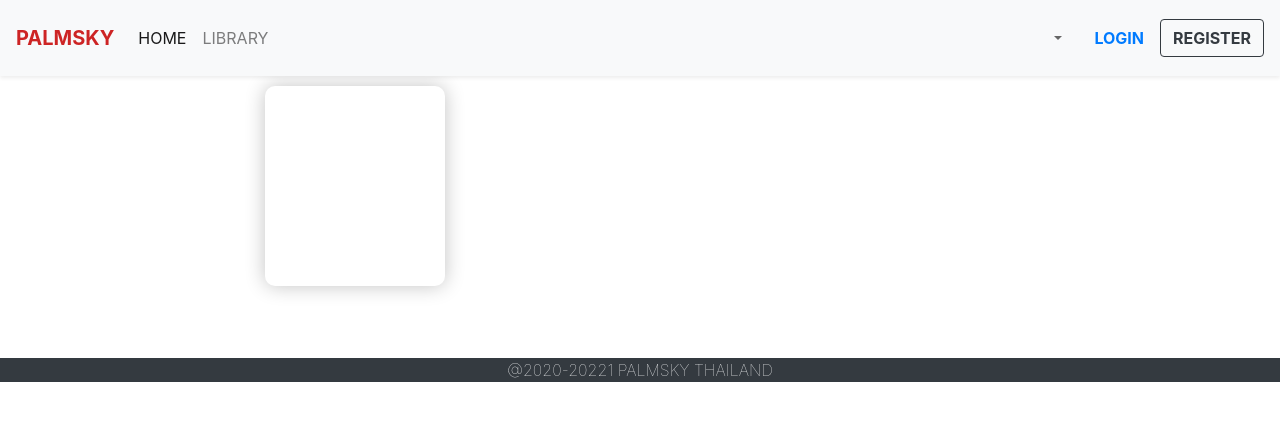
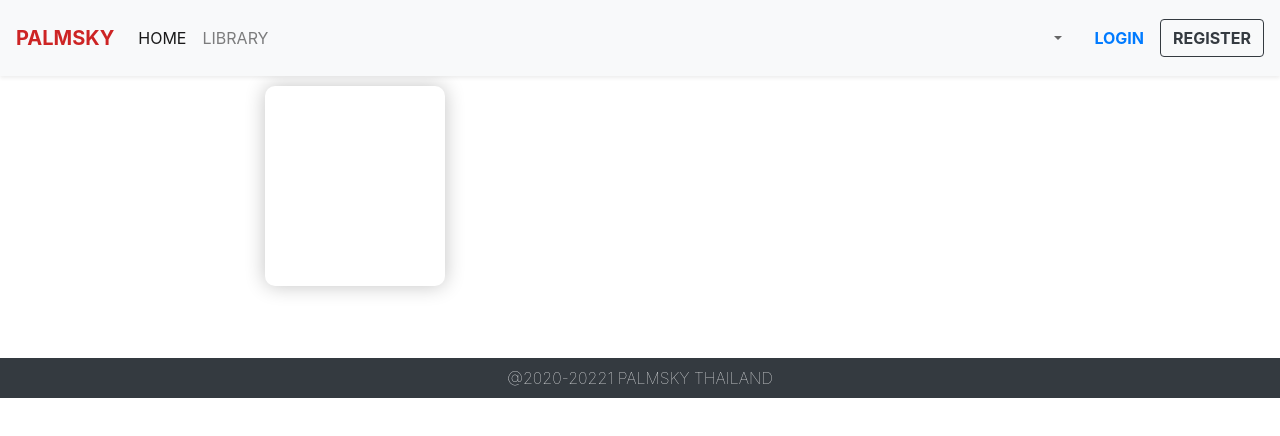
Before and after one commit to atpluem/Palmsky, a Next.js app: page /Cart in a window 1280 px wide. Shown: the top 436 px of the page. Built offline with nearby package versions, Linux system fonts and the light colour scheme.

Commit message:
Update promotion

```diff
--- a/components/Footer.js
+++ b/components/Footer.js
@@ -3,8 +3,8 @@ import React from 'react'
 export default function Footer() {
     return (
         <div>
-            <div className = "bg-dark mt-5 position-relative" >
-                <p className = "text-light text-center font-weight-lighter " >@2020-20221 PALMSKY THAILAND</p>
+            <div className="bg-dark mt-5 p-2" style={{ height: "40px" }}  >
+                <p className="text-light font-weight-lighter text-center mb-0" >@2020-20221 PALMSKY THAILAND</p>
             </div>
         </div>
     )
--- a/pages/category/promoteTag.js
+++ b/pages/category/promoteTag.js
@@ -11,10 +11,10 @@ const promoteTag = () => {
                         <li data-target="#slideShow" data-slide-to={count-1} className="active" key={index}></li>
                     ))}
                 </ol>
-                <div className="carousel-inner">
+                <div className="carousel-inner shadow-sm" style={{ border: '1px solid #ededed' }}>
                     {number.map((count, index) => (
                         <div className={count === 1 ? "carousel-item active" : "carousel-item"} key={index}>
-                            <img className="d-block w-100 " src="https://image.freepik.com/free-photo/gray-painted-background_53876-94041.jpg" alt="slide" />
+                            <img className="d-block w-100 " src='/promotion1.png' alt="slide" />
                         </div>
                     ))}
                 </div>
```
